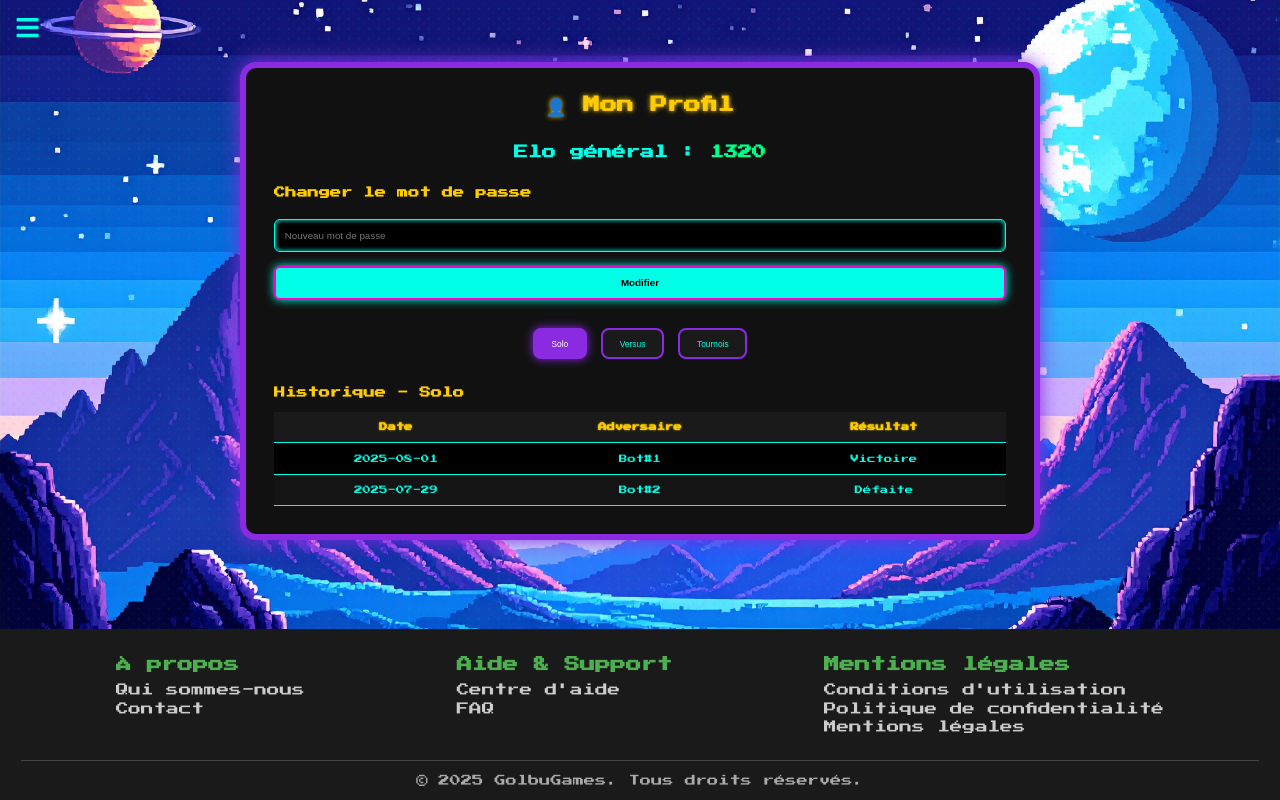
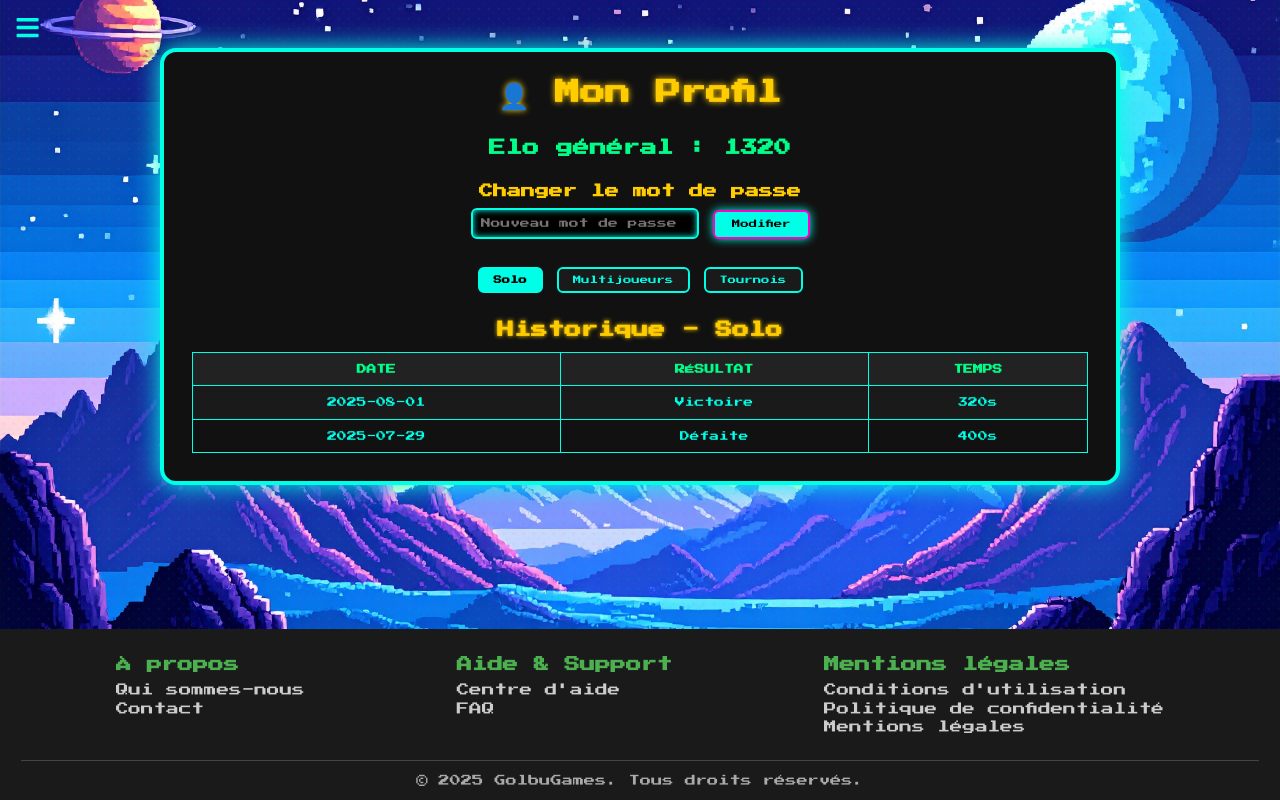
Before and after one commit to Yurhigz/GolbuGames, a React (Create React App) app in the folder frontend/my-app/: page /profile in a window 1280 px wide. Built offline with nearby package versions, Linux system fonts and the light colour scheme.

Commit message:
front ok

```diff
--- a/frontend/my-app/src/pages/Profile.css
+++ b/frontend/my-app/src/pages/Profile.css
@@ -1,72 +1,59 @@
-/* === Profile Arcade Style === */
 @import url('https://fonts.googleapis.com/css2?family=Press+Start+2P&display=swap');
 
 .profile-container {
-    max-width: 800px;
-    margin: 3rem auto;
+    max-width: 960px;
+    margin: 2rem auto;
     padding: 2rem;
-    background: #111;
-    border: 6px solid #8a2be2;
-    box-shadow: 0 0 20px #8a2be2;
+    background-color: #111;
+    border: 4px solid #00ffe7;
+    border-radius: 16px;
+    box-shadow: 0 0 25px #00ffe7;
+    font-family: 'Press Start 2P', cursive;
     color: #00ffe7;
-    font-family: 'Press Start 2P', cursive;
-    border-radius: 16px;
 }
 
 .profile-title {
+    font-size: 1.8rem;
+    color: #ffcc00;
     text-align: center;
-    color: #ffcc00;
-    font-size: 1.2rem;
     margin-bottom: 2rem;
-    text-shadow: 0 0 5px #ffcc00;
+    text-shadow: 0 0 6px #ffcc00;
 }
 
 .elo-section h2 {
-    font-size: 1rem;
+    font-size: 1.2rem;
+    color: #00ff88;
     text-align: center;
     margin-bottom: 2rem;
 }
 
-.elo-section span {
-    color: #00ff88;
-}
-
 .password-section {
-    display: flex;
-    flex-direction: column;
-    align-items: stretch;
-    gap: 1rem;
     margin-bottom: 2rem;
-}
-
-.password-section h3 {
-    font-size: 0.8rem;
-    color: #ffcc00;
-    margin-bottom: 0.5rem;
+    text-align: center;
 }
 
 .password-section input {
-    width: 100%;
-    padding: 0.7rem;
+    padding: 0.6rem;
+    font-size: 0.7rem;
     border-radius: 6px;
+    border: 2px solid #00ffe7;
     background: #000;
     color: #00ffe7;
-    border: 1px solid #00ffe7;
-    font-size: 0.7rem;
-    box-shadow: inset 0 0 5px #00ffe7;
+    font-family: inherit;
+    margin-right: 1rem;
+    box-shadow: 0 0 6px #00ffe7 inset;
 }
 
 .password-section button {
-    padding: 0.7rem 1.2rem;
-    font-size: 0.7rem;
+    padding: 0.6rem 1.2rem;
     background-color: #00ffe7;
     color: #000;
     border: 2px solid #ff00cc;
     border-radius: 6px;
-    font-weight: bold;
-    box-shadow: 0 0 10px #00ffe7;
+    font-size: 0.6rem;
     cursor: pointer;
     transition: 0.3s;
+    box-shadow: 0 0 10px #00ffe7;
 }
 
 .password-section button:hover {
@@ -79,95 +66,83 @@
     display: flex;
     justify-content: center;
     gap: 1rem;
-    margin: 2rem 0;
-    flex-wrap: wrap;
+    margin-bottom: 2rem;
 }
 
 .category-tab {
-    padding: 0.6rem 1.2rem;
+    padding: 0.5rem 1rem;
+    background: #1a1a1a;
+    border: 2px solid #00ffe7;
+    color: #00ffe7;
+    border-radius: 6px;
     font-size: 0.6rem;
-    background: #1a1a1a;
-    color: #00ffe7;
-    border: 2px solid #8a2be2;
-    border-radius: 8px;
     cursor: pointer;
     transition: 0.3s;
 }
 
-.category-tab.active,
 .category-tab:hover {
-    background-color: #8a2be2;
-    color: #fff;
-    box-shadow: 0 0 10px #8a2be2;
+    background-color: #00ffe733;
+}
+
+.category-tab.active {
+    background-color: #00ffe7;
+    color: #000;
+    font-weight: bold;
 }
 
 .history-section h3 {
-    margin-top: 2rem;
+    font-size: 1.2rem;
+    color: #ffcc00;
     margin-bottom: 1rem;
-    font-size: 0.8rem;
-    color: #ffcc00;
+    text-align: center;
+    text-shadow: 0 0 4px #ffcc00;
 }
 
 .history-section table {
     width: 100%;
     border-collapse: collapse;
-    font-size: 0.6rem;
-    color: #00ffe7;
-    margin-top: 1rem;
-    table-layout: fixed;
+    font-size: 0.7rem;
 }
 
 .history-section th,
 .history-section td {
     padding: 0.8rem;
-    border-bottom: 1px solid #00ffe7;
     text-align: center;
-    word-wrap: break-word;
+    border: 1px solid #00ffe7;
 }
 
 .history-section th {
-    background-color: #1a1a1a;
-    color: #ffcc00;
-    text-shadow: 0 0 2px #ffcc00;
+    background-color: #222;
+    color: #00ff88;
+    text-transform: uppercase;
+    font-size: 0.7rem;
 }
 
-.history-section tr:nth-child(even) {
-    background-color: #141414;
+.history-section td {
+    background-color: #1a1a1a;
+    color: #00ffe7;
 }
 
-.history-section tr:nth-child(odd) {
-    background-color: #000;
+.history-section tr:nth-child(even) td {
+    background-color: #111;
 }
 
-/* Animation lors du changement de catégorie */
-@keyframes fadeSlideUp {
-    0% {
+.fade-slide-up {
+    animation: fadeInUp 0.5s ease-in-out;
+}
+
+button {
+    font-family: 'Press Start 2P', cursive;
+}
+
+
+@keyframes fadeInUp {
+    from {
         opacity: 0;
-        transform: translateY(10px);
+        transform: translateY(20px);
     }
-    100% {
+    to {
         opacity: 1;
         transform: translateY(0);
     }
 }
-
-.fade-slide-up {
-    animation: fadeSlideUp 0.4s ease-in-out;
-}
-
-@media (max-width: 600px) {
-    .score-tabs {
-        flex-direction: column;
-        align-items: center;
-    }
-
-    .category-tab {
-        width: 80%;
-        text-align: center;
-    }
-
-    .password-section input,
-    .password-section button {
-        width: 100%;
-    }
-}
--- a/frontend/my-app/src/pages/Profile.js
+++ b/frontend/my-app/src/pages/Profile.js
@@ -1,7 +1,6 @@
-// Profile.js
-import React, {useContext, useState} from "react";
+import React, { useContext, useState } from "react";
 import "./Profile.css";
-import {AuthContext} from "../contexts/AuthContext";
+import { AuthContext } from "../contexts/AuthContext";
 
 const Profile = () => {
     const [newPassword, setNewPassword] = useState("");
@@ -12,11 +11,11 @@ const Profile = () => {
 
     const scoreHistory = {
         solo: [
-            { id: 1, opponent: "Bot#1", result: "Victoire", date: "2025-08-01" },
-            { id: 2, opponent: "Bot#2", result: "Défaite", date: "2025-07-29" },
+            { id: 1, result: "Victoire", date: "2025-08-01", time: "320s" },
+            { id: 2, result: "Défaite", date: "2025-07-29", time: "400s" },
         ],
         versus: [
-            { id: 1, opponent: "Lucas", result: "Victoire", date: "2025-07-27" },
+            { id: 1, opponent: "Lucas", result: "Victoire", date: "2025-07-27", time: "290s" },
         ],
         tournois: [
             { id: 1, opponent: "Tournoi S1", result: "3e place", date: "2025-07-15" },
@@ -52,6 +51,12 @@ const Profile = () => {
         }
     };
 
+    // Format titre pour affichage
+    const getTitle = (cat) => {
+        if (cat === "versus") return "Multijoueurs";
+        return cat.charAt(0).toUpperCase() + cat.slice(1);
+    };
+
     return (
         <div className="profile-container" style={{ fontSize: '0.9rem' }}>
             <h1 className="profile-title">👤 Mon Profil</h1>
@@ -82,7 +87,7 @@ const Profile = () => {
                     className={`category-tab ${activeCategory === "versus" ? "active" : ""}`}
                     onClick={() => setActiveCategory("versus")}
                 >
-                    Versus
+                    Multijoueurs
                 </button>
                 <button
                     className={`category-tab ${activeCategory === "tournois" ? "active" : ""}`}
@@ -93,21 +98,23 @@ const Profile = () => {
             </div>
 
             <div className="history-section">
-                <h3>Historique - {activeCategory.charAt(0).toUpperCase() + activeCategory.slice(1)}</h3>
+                <h3>Historique - {getTitle(activeCategory)}</h3>
                 <table>
                     <thead>
                         <tr>
                             <th>Date</th>
-                            <th>Adversaire</th>
+                            {activeCategory !== "solo" && <th>Adversaire</th>}
                             <th>Résultat</th>
+                            {(activeCategory === "solo" || activeCategory === "versus") && <th>Temps</th>}
                         </tr>
                     </thead>
                     <tbody key={activeCategory} className="fade-slide-up">
                         {scoreHistory[activeCategory].map((match) => (
                             <tr key={match.id}>
                                 <td>{match.date}</td>
-                                <td>{match.opponent}</td>
+                                {activeCategory !== "solo" && <td>{match.opponent}</td>}
                                 <td>{match.result}</td>
+                                {(activeCategory === "solo" || activeCategory === "versus") && <td>{match.time}</td>}
                             </tr>
                         ))}
                     </tbody>
--- a/frontend/my-app/src/pages/Solo.css
+++ b/frontend/my-app/src/pages/Solo.css
@@ -5,6 +5,7 @@
     align-items: center;
     min-height: 100vh;
     padding: 20px;
+    font-size: 18px; /* Augmente la taille globale */
 }
 
 .background-grid {
@@ -58,90 +59,10 @@
 }
 
 .sudoku-grid {
-    background: white;
-    padding: 20px;
-    border-radius: 8px;
-    box-shadow: 0 4px 6px rgba(0, 0, 0, 0.1);
-}
-
-.grid-row {
-    display: flex;
-}
-
-.grid-cell {
-    width: 50px;
-    height: 50px;
-    border: 1px solid #ccc;
-    display: flex;
-    align-items: center;
-    justify-content: center;
-    font-size: 1.5rem;
-    cursor: pointer;
-}
-
-.given-cell {
-  background-color: #eef6ff; /* léger bleu clair */
-  font-weight: bold;
-  padding: 4px; /* ✅ espace interne */
-  border-radius: 4px;
-}
-
-.grid-row:nth-child(3n) .grid-cell {
-    border-bottom: 2px solid #333;
-}
-
-.grid-row:first-child .grid-cell {
-    border-top: 2px solid #333;
-}
-
-.grid-cell:nth-child(3n) {
-    border-right: 2px solid #333;
-}
-
-.grid-cell:first-child {
-    border-left: 2px solid #333;
-}
-
-.grid-cell:hover {
-    background-color: #f0f0f0;
-}
-
-.active-grid {
-    position: relative;
-    z-index: 2;
-}
-
-.game-actions {
-    display: flex;
-    justify-content: center;
-    gap: 20px;
-    margin-top: 20px;
-    flex-direction: column;
-  }
-
-.actions-button-number {
-    display: flex;
-    flex-direction: column;
-}
-
-  .game-result {
-    margin-top: 15px;
-    font-size: 18px;
-    font-weight: bold;
-    text-align: center;
-  }
-
-  .selected-cell {
-    border: 2px solid #3498db;
-    background-color: #ecf0f1;
-  }
-
-.sudoku-grid {
     background: #111;
     padding: 1rem;
     border-radius: 12px;
     box-shadow: 0 0 20px #00ffe7;
-    /*width: fit-content;*/
 }
 
 .grid-row {
@@ -149,35 +70,46 @@
 }
 
 .grid-cell, .number-button {
-    border: 1px solid #555;
+    width: 60px;
+    height: 60px;
+    border: 2px solid #555;
     background: #1a1a1a !important;
-    color: #00ffe7;
+    color: #d6c935; /* Chiffres en vert */
     display: flex;
     align-items: center;
     justify-content: center;
     box-shadow: inset 0 0 4px #00ffe7;
     cursor: pointer;
-    font-size: 15px !important;
+    font-size: 22px !important;
 }
 
-/* Style pour les sous-grilles 3x3 */
+.given-cell {
+  background-color: #eef6ff;
+  font-weight: bold;
+  padding: 4px;
+  border-radius: 4px;
+}
+
 .grid-row:nth-child(3n) {
-    border-bottom: 2px solid #00ffe7;
+    border-bottom: 3px solid #00ffe7; /* démarcation plus épaisse */
 }
 
 .grid-row:first-child {
-    border-top: 2px solid #00ffe7;
+    border-top: 3px solid #00ffe7;
 }
 
 .grid-cell:nth-child(3n) {
-    border-right: 2px solid #00ffe7;
+    border-right: 3px solid #00ffe7;
 }
 
 .grid-cell:first-child {
-    border-left: 2px solid #00ffe7;
+    border-left: 3px solid #00ffe7;
 }
 
-/* Cellule sélectionnée (mode actif uniquement) */
+.grid-cell:hover {
+    background-color: #f0f0f0;
+}
+
 .selected-cell {
     background-color: #00ffe733;
     box-shadow: 0 0 8px #ff00cc;
@@ -193,6 +125,7 @@
     background: #111;
     border-radius: 12px;
     box-shadow: 0 0 20px #00ffe7;
+    margin-top: 2px;
 }
 
 .quit-button,
@@ -201,11 +134,10 @@
     font-size: 1rem;
     font-family: 'Press Start 2P', cursive;
     text-transform: uppercase;
-    /*border-radius: 12px;*/
-    /*border: none;*/
     cursor: pointer;
     transition: all 0.3s ease;
-    margin-left: 0px;
+    margin-top: 15px;
+    margin-left: 25px;
     margin-right: 0px;
     border-radius: 8px;
 }
@@ -235,6 +167,15 @@
     border: none;
 }
 
+.error-counter, .timer {
+    font-size: 20px;
+    font-weight: bold;
+    color: #ffcc00;
+    text-align: center;
+    margin-top: 30px;
+    width: 400px;
+}
+
 @media (max-width: 1100px) {
     .game-content {
         flex-direction: column;
@@ -255,7 +196,6 @@
     }
 }
 
-/* Fond semi-transparent derrière la modale */
 .modal-overlay {
     position: fixed;
     top: 0;
@@ -270,7 +210,6 @@
     z-index: 1000;
 }
 
-/* Contenu de la modale */
 .modal-content {
     background: #fff;
     padding: 2rem;
@@ -282,21 +221,18 @@
     animation: fadeIn 0.3s ease-out;
 }
 
-/* Titre */
 .modal-content h2 {
     font-size: 1.6rem;
     margin-bottom: 1rem;
     color: #333;
 }
 
-/* Texte */
 .modal-content p {
     margin: 0.6rem 0;
     font-size: 1rem;
     color: #555;
 }
 
-/* Bouton */
 .modal-button {
     margin-top: 1.5rem;
     padding: 0.7rem 1.5rem;
@@ -314,7 +250,6 @@
     background: #3a9ed9;
 }
 
-/* Animation */
 @keyframes fadeIn {
     from {
         transform: scale(0.9);
```
Also changed, not shown: frontend/my-app/src/pages/Solo.js (+65 -55 lines).
